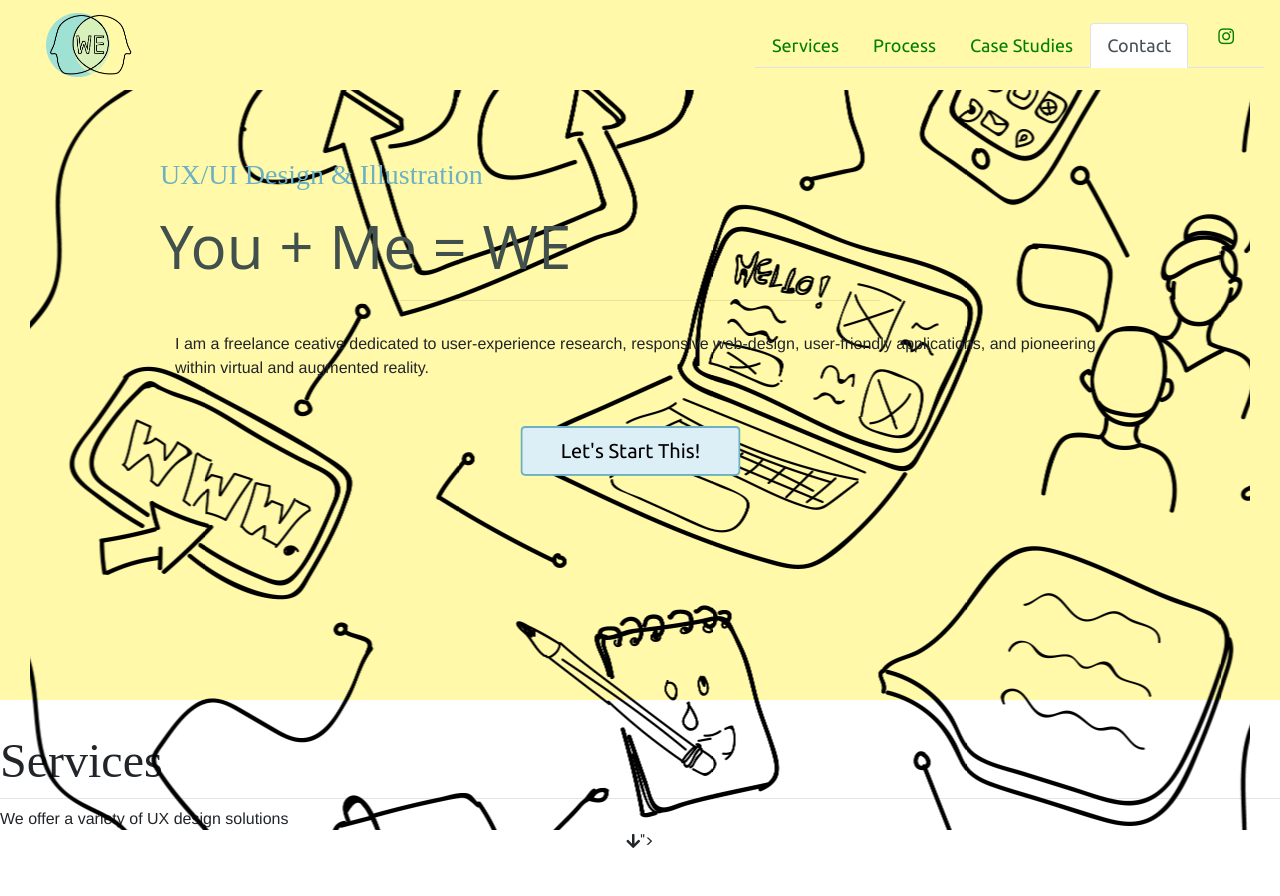
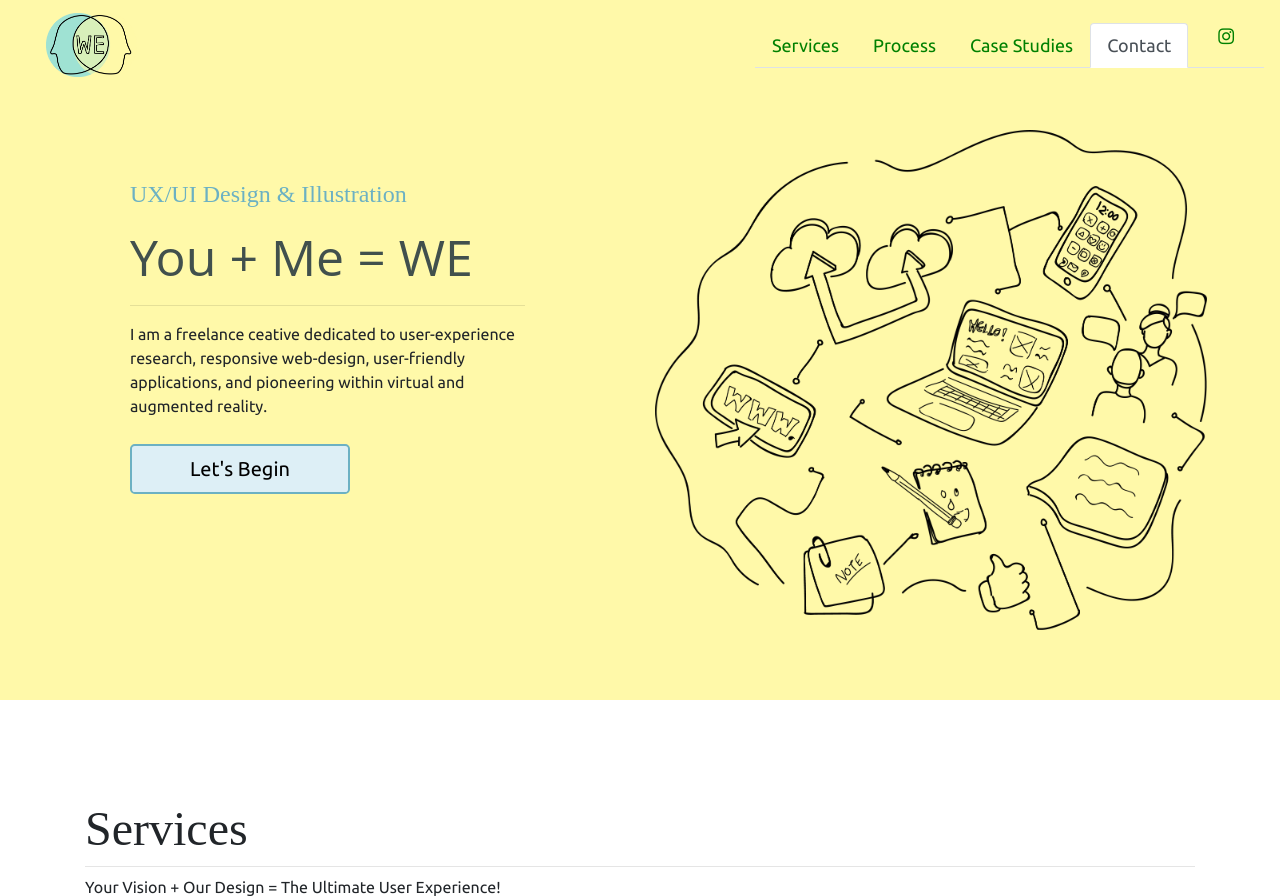
Before and after one commit to ameliaearhart00/EqualsWE, a plain HTML site: page index.html in a window 1280 px wide. Shown: the top 896 px of the page. Drawn offline with nearby package versions, Linux system fonts and the light colour scheme.

Commit message:
Jumbotron Fixed

```diff
--- a/index.html
+++ b/index.html
@@ -18,19 +18,25 @@
     <!-- CSS Stylesheet Link -->
     <link rel="stylesheet" href="style.css" />
 
-
     <!-- Animate.CSS Link -->
-    <link rel="stylesheet" href="https://cdn.jsdelivr.net/npm/animate.css@3.5.2/animate.min.css">
-  <link rel="stylesheet" href="https://cdnjs.cloudflare.com/ajax/libs/animate.css/3.5.2/animate.min.css">
-
-
+    <link
+      rel="stylesheet"
+      href="https://cdn.jsdelivr.net/npm/animate.css@3.5.2/animate.min.css"
+    />
+    <link
+      rel="stylesheet"
+      href="https://cdnjs.cloudflare.com/ajax/libs/animate.css/3.5.2/animate.min.css"
+    />
 
     <!-- Google Fonts Link -->
     <link
       href="https://fonts.googleapis.com/css?family=Ubuntu"
       rel="stylesheet"
-    >
-<link href="https://fonts.googleapis.com/css?family=Poppins:400,700" rel="stylesheet">
+    />
+    <link
+      href="https://fonts.googleapis.com/css?family=Poppins:400,700"
+      rel="stylesheet"
+    />
 
     <!-- Font Awesome Link -->
     <link
@@ -59,7 +65,7 @@
         <a class="navbar-brand" href="#"
           ><img
             src="images/youplusme_logo_web.png"
-            height="64px"
+            height="64"
             alt="logo homepage link"
             class=""
           />
@@ -77,22 +83,31 @@
         </button>
         <div class="collapse navbar-collapse" id="navbar-scroll">
           <ul class="nav nav-tabs" role="tablist">
-
-            <li class="nav-item"><a class="nav-link" href="#Work">Services</a></li>
+            <li class="nav-item">
+              <a class="nav-link" href="#Services">Services</a>
+            </li>
             <li class="nav-item">
               <a class="nav-link" href="#Process">Process</a>
             </li>
             <li class="nav-item">
-              <a class="nav-link" href="https://www.behance.net/youplusme" target="_blank">Case Studies</a>
+              <a
+                class="nav-link"
+                href="https://www.behance.net/youplusme"
+                target="_blank"
+                >Case Studies</a
+              >
             </li>
             <li class="nav-item">
               <a class="nav-link" href="#Contact">Contact</a>
             </li>
-            <li> <a href="https://www.instagram.com/youplusme_equalswe/">
+            <li>
+              <a
+                href="https://www.instagram.com/youplusme_equalswe/"
+                target="_blank"
+              >
                 <i class="fab fa-instagram" aria-hidden="true"></i>
               </a>
             </li>
-
           </ul>
         </div>
       </nav>
@@ -104,36 +119,45 @@
     <!-- ********************************************************* -->
     <!--Begin Jumbotron Section  -->
     <!-- Jumbotron/Hero Area -->
-    <div class="jumbotron jumbotron-fluid" id="About">
-      <div class="parallax">
-        <div class="parallax__layer parallax__layer--back">
+    <div class="jumbotron-hero" id="Home">
+      <div>
+        <!-- <div class="parallax__layer parallax__layer--back">
             <img class="parallax_object"
             src="images/jumbotron_ux design.png">
-        </div>
+        </div> -->
 
-          <div class="jumbotron-padding parallax__layer parallax__layer--base">
-
-              <h1 class="jumbotron-h1 headline">UX/UI Design & Illustration</h1>
+        <div class="row">
+          <div class="col-lg-6">
+            <div class="jumbotron-padding">
+              <h1 class="jumbotron-h1 headline">
+                UX/UI Design & Illustration
+              </h1>
               <h2 class="jumbotron-h2 headline">You + Me = WE</h2>
               <hr class="my-2-hero" />
 
               <p class="jumbotron-text">
-                I am a freelance ceative dedicated to user-experience research, responsive web-design, user-friendly applications, and pioneering within virtual and augmented reality.               </p>
+                I am a freelance ceative dedicated to user-experience research,
+                responsive web-design, user-friendly applications, and
+                pioneering within virtual and augmented reality.
+              </p>
 
               <p class="jumbotron-text">
                 <a
-                  class="btn btn-text btn-outline-primary btn-lg"
+                  class="btn btn-outline-primary btn-lg"
                   href="#"
                   role="button"
                   data-toggle="modal"
                   data-target="#getStartedModal"
-                  >Let's Start This!</a
+                  >Let's Begin</a
                 >
               </p>
             </div>
           </div>
-
-      <div id="down-page-arrow"><i class="fa fa-arrow-down" aria-hidden="true"></i>"></i></div>
+          <div class="col-lg-6">
+            <img class="jumbotron-img" src="images/jumbotron_ux design.png" />
+          </div>
+        </div>
+      </div>
     </div>
     <!-- End Jumbotron Section -->
     <!-- ********************************************************* -->
@@ -178,8 +202,8 @@
                   by="emailHelp"
                 />
                 <small id="emailHelp" class="form-text text-muted"
-                  >We'll never share your email with anyone else.</small
-                >
+                  >We'll never share your email with anyone else.
+                </small>
               </div>
 
               <div class="form-group">
@@ -205,22 +229,17 @@
       </div>
     </div>
 
-
-
-
-
     <!-- ********************************************************* -->
     <!--  Begin Cards Section -->
-      <div id="Work" class="portfolio">
+    <div id="Services" class="portfolio">
+      <div class="container">
         <h1 class="text-left">Services</h1>
         <hr class="my-2" />
         <p class="portfolio-summary-text">
-          We offer a variety of UX design solutions
+          Your Vision + Our Design = The Ultimate User Experience!
         </p>
         <div class="portfolio-container">
           <div class="container">
-
-
             <!-- Begin Code Pen Cards Section -->
             <div class="container-grid">
               <div class="card-grid">
@@ -254,40 +273,33 @@
                 <h3>Social-Media Marketing</h3>
                 <p>Card description</p>
               </div>
-
             </div>
-
-
-
-
+          </div>
         </div>
       </div>
       <!-- End Cards Section -->
       <!-- ********************************************************* -->
 
-
       <!-- ********************************************************* -->
       <!-- Begin Process Section -->
 
       <div id="Process" class="process">
+        <div class="container">
           <h1 class="text-left">Process</h1>
           <hr class="my-2" />
           <p class="process-summary-text">
-          I include user-centered design thinking, creativity, and collaboration throughout!
+            I include user-centered design thinking, creativity, and
+            collaboration throughout!
           </p>
           <div class="process-container">
             <div class="row align-items-center">
               <!-- Exploration  -->
               <div class="col">
-
-
                 <img
                   class="card-img-top"
                   src="images/exploration-05.png"
                   alt="Card image cap"
                 />
-
-
 
                 <div class="card-process-body">
                   <h3 class="card-title-process">Exploration</h3>
@@ -301,14 +313,10 @@
                     </ul>
                   </div>
                 </div>
-
-
-
               </div>
 
               <!-- Ideation  -->
               <div class="col">
-
                 <img
                   class="card-img-top"
                   src="images/ideation-03.png"
@@ -328,21 +336,16 @@
                     </ul>
                   </div>
                 </div>
-
               </div>
-
-
 
               <!-- Iteration -->
 
               <div class="col">
-
                 <img
                   class="card-img-top"
                   src="images/iteration-04.png"
                   alt="Card image cap"
                 />
-
 
                 <div class="card-body">
                   <h3 class="card-title-process">Iteration</h3>
@@ -355,32 +358,13 @@
                       <li>MVP</li>
                     </ul>
                   </div>
-
                 </div>
-
               </div>
-
-
-
-
-
-
-
-
             </div>
-
-
-
-
-
-
-
 
             <!-- Collaboration -->
             <div class="row">
               <div class="col-12">
-
-
                 <img
                   class="card-img-top"
                   src="images/collaboration-02.png"
@@ -398,15 +382,11 @@
                     </ul>
                   </div>
                 </div>
-
-
-
-    </div>
-
               </div>
             </div>
           </div>
-
+        </div>
+      </div>
 
       <!-- ********************************************************* -->
       <!-- Begin About/Contact Section -->
@@ -415,7 +395,10 @@
           <div class="container-about">
             <div class="row-container">
               <div class="col-md-12 col-lg-6 col-xlg-7">
-                <img class="img-profile animated flipInY" src="images/aubrey-icon-ilus.png" />
+                <img
+                  class="img-profile animated flipInY"
+                  src="images/aubrey-icon-ilus.png"
+                />
               </div>
               <div class="col-md-12 col-lg-6 col-xlg-5">
                 <h1 class="text-center animated flipInY">Contact</h1>
@@ -593,11 +576,11 @@
     <!-- ********************************************************* -->
     <!-- Begin Footer Section -->
     <div id="Footer" class="footer">
-      <row>
-        <img src="images/youplusme_logo_web.png">
-      </row>
       <div>
-        <row class="social-icons-footer">
+        <img src="images/youplusme_logo_web.png" />
+      </div>
+      <div>
+        <div class="social-icons-footer">
           <a href="https://www.linkedin.com/in/aubrey-ingmar-manson-61785947/">
             <i class="fab fa-linkedin-in"></i>
           </a>
@@ -608,7 +591,7 @@
             <i class="fab fa-instagram" aria-hidden="true"></i>
           </a>
           <h5 class="col-12">Copyright 2019 Equals We</h5>
-        </row>
+        </div>
       </div>
     </div>
     <!-- End Footer Section -->
--- a/style.css
+++ b/style.css
@@ -40,14 +40,14 @@ h5 {
 }
 
 p {
-  font-family: Helvetica Neue, Open Sans, Sans Serif;
+  font-family: Ubuntu, Open Sans, Sans Serif;
   font-weight: thin;
   font-size: 16px;
   text-align: left;
 }
 
 a {
-  font-family: Finger Paint, Ubuntu, Open Sans, Sans Serif;
+  font-family: Ubuntu, Open Sans, Sans Serif;
   font-size: 18px;
 }
 
@@ -71,11 +71,12 @@ a {
   border: 2px solid #6cb1c3;
   color: black;
   background-color: #ddeff6;
-  margin: 0 auto;
+  /* margin: 0 auto; */
   display: block;
   max-width: 220px;
   font-style: Montserrat-Bold;
   font-size: 20px;
+  margin-top: 10px;
 }
 
 .btn-outline-success {
@@ -133,9 +134,9 @@ a {
 /* Page Container */
 /* ****************************** */
 
-/* .container {
-  margin-top: 10px;
-} */
+.container {
+  margin-top: 100px;
+}
 
 body {
   position: relative;
@@ -201,7 +202,7 @@ a:active {
   }
 }
 
-.parallax {
+/* .parallax {
   height: 100vh;
   overflow-x: hidden;
   overflow-y: auto;
@@ -228,21 +229,21 @@ a:active {
 .parallax__layer--back {
   -webkit-transform: translateZ(-1px);
   transform: translateZ(-1px);
-}
+} */
 
 /* demo styles
 --------------------------------------------- */
 
-.parallax_object {
+/* .parallax_object {
   position: absolute;
   left: 50%;
   top: 50%;
   -webkit-transform: translate(-50%, -50%);
   transform: translate(-50%, -50%);
-}
+} */
 
 /* Jumbotron */
-.jumbotron {
+.jumbotron-hero {
   background: #fff9a9;
   height: 700px;
   margin-top: 0px;
@@ -252,38 +253,44 @@ a:active {
 .jumbotron-padding {
   height: 500px;
   margin: 100px;
-  padding: 30px;
+  padding-top: 50px;
 }
 
 .jumbotron-h1 {
-  font-size: 28px;
+  font-size: 24px;
   color: #6cb1c3;
   text-align: left;
   overflow: hidden;
   /* box-shadow: 0 5px 15px 0px rgba(0, 0, 0, 0.6); */
-  transform: translatey(0px);
-  animation: float 6s ease-in-out infinite;
+  /* transform: translatey(0px);
+  animation: float 6s ease-in-out infinite; */
 }
 
 .jumbotron-h2 {
-  font-size: 60px;
+  font-size: 50px;
   color: #41504d;
   margin-bottom: 18px;
   margin-top: 18px;
   text-align: left;
-  overflow: hidden;
+  /* overflow: hidden; */
   /* box-shadow: 0 5px 15px 0px rgba(0, 0, 0, 0.6); */
-  transform: translatey(0px);
-  animation: float 6s ease-in-out infinite;
+  /* transform: translatey(0px);
+  animation: float 6s ease-in-out infinite; */
 }
 
 .jumbotron-text {
-  padding: 15px;
   text-align: left;
   overflow: hidden;
-  /* box-shadow: 0 5px 15px 0px rgba(0, 0, 0, 0.6); */
-  transform: translatey(0px);
-  animation: float 6s ease-in-out infinite;
+  /* transform: translatey(0px);
+  animation: float 6s ease-in-out infinite; */
+}
+
+.jumbotron-img {
+  max-height: 600px;
+  margin: 0 auto;
+  display: block;
+  padding-top: 100px;
+  padding-right: 100px;
 }
 
 .social-icons i {
@@ -296,55 +303,10 @@ a:active {
 }
 
 .my-2-hero {
-  width: 50%;
-  transform: translatey(0px);
-  animation: float 6s ease-in-out infinite;
+  width: 100%;
+  /* transform: translatey(0px);
+  animation: float 6s ease-in-out infinite; */
 }
-
-.jumbotron-text .btn-text {
-  animation: shake 1s;
-  animation-delay: 1s;
-  animation-iteration-count: infinite;
-}
-
-
-}
-
-/* Page Arrow */
-/* #down-page-arrow {
-  position: absolute;
-  bottom: 0;
-  z-index: 3;
-  background-color: rgba(0, 0, 0, 0.5);
-  width: 100vw;
-  height: 70px;
-}
-
-.fa-arrow-down {
-  position: relative;
-  top: 50%;
-  left: 50%;
-  margin-left: -5px;
-  color: red;
-  -webkit-animation: bounce 2s infinite ease-in-out;
-}
-
-@-webkit-keyframes bounce {
-  0%,
-  20%,
-  60%,
-  100% {
-    -webkit-transform: translateY(0);
-  }
-  40% {
-    -webkit-transform: translateY(-10px);
-  }
-  80% {
-    -webkit-transform: translateY(-5px);
-  }
-} */
-
-/* Jumbotron text becomes smaller for mobile and tablet screens */
 
 @media (max-width: 990px) {
   .jumbotron-padding {
```
Also changed, not shown: 1 other file. Lines whose indentation alone changed are shown as unchanged.
